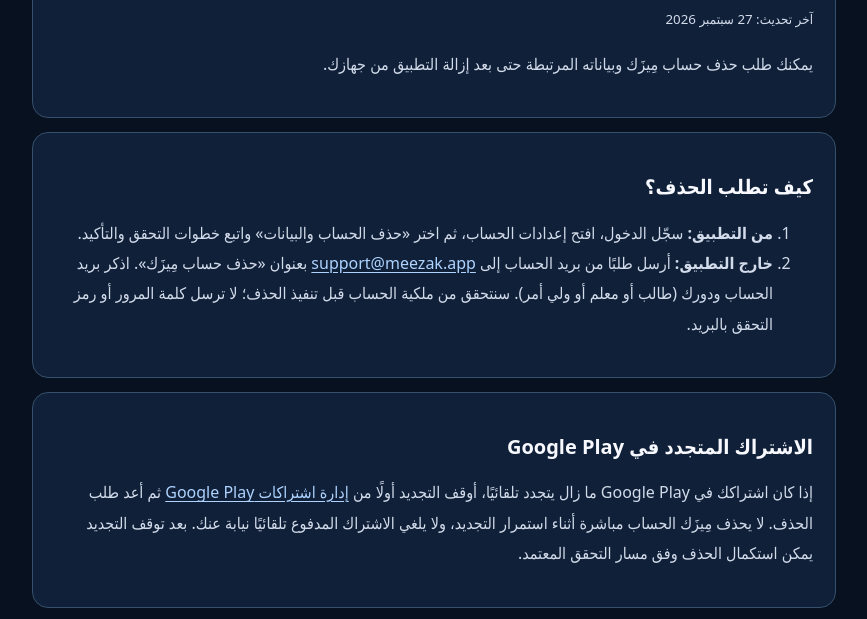
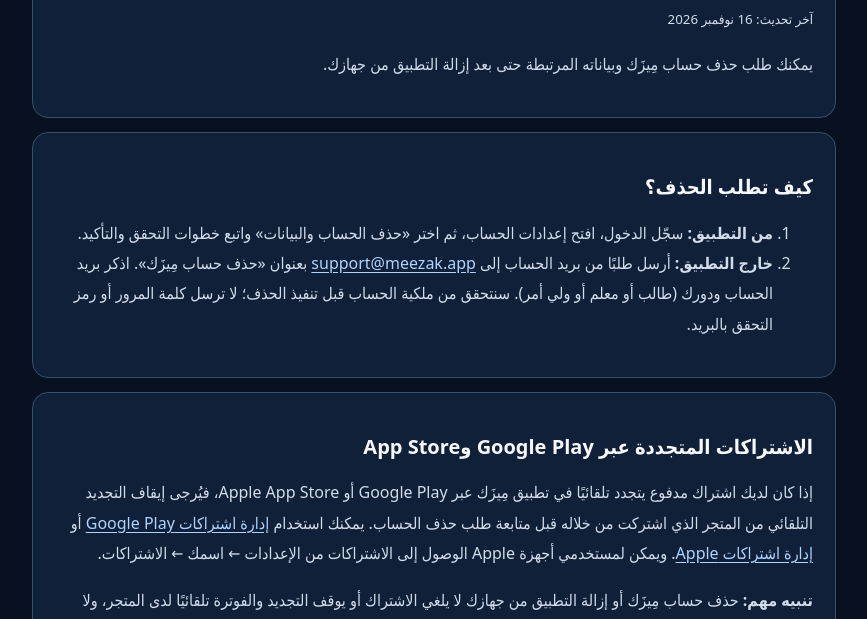
Before and after one commit to meezak-sa/meezak, a plain HTML site: page delete-account/index.html in a window 1280 px wide. Shown: the part 145-764 px from the top of the page, without its empty margins (206-1073 px from the left). Drawn offline with Linux system fonts and the light colour scheme.

Commit message:
fix(legal): support App Store and Google Play subscription guidance

```diff
--- a/delete-account/index.html
+++ b/delete-account/index.html
@@ -13,12 +13,12 @@ a{color:var(--link);text-decoration:underline;text-underline-offset:3px}.en{dire
 @media(max-width:550px){header,section{padding:17px}}
 </style>
 </head><body><main>
-<header><strong>مِيزَك | MEEZAK — مدرب القدرات الذكي</strong><h1>حذف الحساب والبيانات</h1><small>آخر تحديث: 27 سبتمبر 2026</small><p>يمكنك طلب حذف حساب مِيزَك وبياناته المرتبطة حتى بعد إزالة التطبيق من جهازك.</p></header>
+<header><strong>مِيزَك | MEEZAK — مدرب القدرات الذكي</strong><h1>حذف الحساب والبيانات</h1><small>آخر تحديث: 16 نوفمبر 2026</small><p>يمكنك طلب حذف حساب مِيزَك وبياناته المرتبطة حتى بعد إزالة التطبيق من جهازك.</p></header>
 <section><h2>كيف تطلب الحذف؟</h2><ol>
 <li><strong>من التطبيق:</strong> سجّل الدخول، افتح إعدادات الحساب، ثم اختر «حذف الحساب والبيانات» واتبع خطوات التحقق والتأكيد.</li>
 <li><strong>خارج التطبيق:</strong> أرسل طلبًا من بريد الحساب إلى <a href="mailto:support@meezak.app?subject=MEEZAK%20Account%20Deletion">support@meezak.app</a> بعنوان «حذف حساب مِيزَك». اذكر بريد الحساب ودورك (طالب أو معلم أو ولي أمر). سنتحقق من ملكية الحساب قبل تنفيذ الحذف؛ لا ترسل كلمة المرور أو رمز التحقق بالبريد.</li>
 </ol></section>
-<section><h2>الاشتراك المتجدد في Google Play</h2><p>إذا كان اشتراكك في Google Play ما زال يتجدد تلقائيًا، أوقف التجديد أولًا من <a href="https://play.google.com/store/account/subscriptions" rel="noopener noreferrer">إدارة اشتراكات Google Play</a> ثم أعد طلب الحذف. لا يحذف مِيزَك الحساب مباشرة أثناء استمرار التجديد، ولا يلغي الاشتراك المدفوع تلقائيًا نيابة عنك. بعد توقف التجديد يمكن استكمال الحذف وفق مسار التحقق المعتمد.</p></section>
+<section><h2>الاشتراكات المتجددة عبر Google Play وApp Store</h2><p>إذا كان لديك اشتراك مدفوع يتجدد تلقائيًا في تطبيق مِيزَك عبر Google Play أو Apple App Store، فيُرجى إيقاف التجديد التلقائي من المتجر الذي اشتركت من خلاله قبل متابعة طلب حذف الحساب. يمكنك استخدام <a href="https://play.google.com/store/account/subscriptions" rel="noopener noreferrer">إدارة اشتراكات Google Play</a> أو <a href="https://apps.apple.com/account/subscriptions" rel="noopener noreferrer">إدارة اشتراكات Apple</a>. ويمكن لمستخدمي أجهزة Apple الوصول إلى الاشتراكات من الإعدادات ← اسمك ← الاشتراكات.</p><p><strong>تنبيه مهم:</strong> حذف حساب مِيزَك أو إزالة التطبيق من جهازك لا يلغي الاشتراك أو يوقف التجديد والفوترة تلقائيًا لدى المتجر، ولا يلغي مِيزَك الاشتراك نيابةً عنك. بعد إيقاف التجديد، يمكنك متابعة إجراءات طلب حذف الحساب والتحقق من ملكيته وفق المسار المعتمد.</p></section>
 <section><h2>ما الذي يُحذف، وما الذي قد يبقى؟</h2><p>عند إتمام الحذف، يُزال الحساب والبريد والملف والجلسات والمحاولات والإجابات والتقدم والتقارير وبيانات التدريب والمحاكاة والمسابقات والروابط التعليمية مع المعلم وولي الأمر والفصول، إضافة إلى سجلات الاشتراك والدعم والتدقيق القابلة للربط بالحساب في قاعدة بيانات مِيزَك. قد تبقى سجلات تقنية مجهولة لا تتضمن معرّف المستخدم ولا يمكن ربطها بالحساب عندما تلزم لأمن الخدمة أو سلامة النظام.</p><p>حذف حساب مِيزَك نهائي ولا يمكن التراجع عنه. للمزيد، اقرأ <a href="../privacy/">سياسة الخصوصية</a>.</p></section>
-<section class="en" lang="en"><h2>Account deletion — English</h2><p>To delete a MEEZAK account and associated data, use the in-app account deletion option after signing in. Outside the app, email <a href="mailto:support@meezak.app?subject=MEEZAK%20Account%20Deletion">support@meezak.app</a> from your account email with the subject “MEEZAK Account Deletion” and state whether you are a student, teacher, or guardian. We verify account ownership before deletion. Do not email your password or verification code.</p><p>If a Google Play subscription still auto-renews, first stop renewal in <a href="https://play.google.com/store/account/subscriptions" rel="noopener noreferrer">Google Play subscriptions</a>, then repeat the deletion request. MEEZAK does not automatically cancel the paid subscription. Once deletion completes, account-linked app data is removed; only anonymous technical records that cannot be linked back to the account may remain.</p></section>
+<section class="en" lang="en"><h2>Account deletion — English</h2><p>To delete a MEEZAK account and associated data, use the in-app account deletion option after signing in. Outside the app, email <a href="mailto:support@meezak.app?subject=MEEZAK%20Account%20Deletion">support@meezak.app</a> from your account email with the subject “MEEZAK Account Deletion” and state whether you are a student, teacher, or guardian. We verify account ownership before deletion. Do not email your password or verification code.</p><p>If you have an auto-renewing MEEZAK subscription purchased through Google Play or the Apple App Store, please turn off auto-renewal in the store where you subscribed before continuing with account deletion. Manage your subscription through <a href="https://play.google.com/store/account/subscriptions" rel="noopener noreferrer">Google Play subscriptions</a> or <a href="https://apps.apple.com/account/subscriptions" rel="noopener noreferrer">Apple subscriptions</a>. On Apple devices, you can also open Settings → your name → Subscriptions. Deleting your MEEZAK account or uninstalling the app does not automatically cancel store billing or renewal, and MEEZAK does not cancel your subscription on your behalf. After turning off auto-renewal, you can proceed with the account deletion and ownership verification process. Once deletion completes, account-linked app data is removed; only anonymous technical records that cannot be linked back to the account may remain.</p></section>
 </main></body></html>
```
